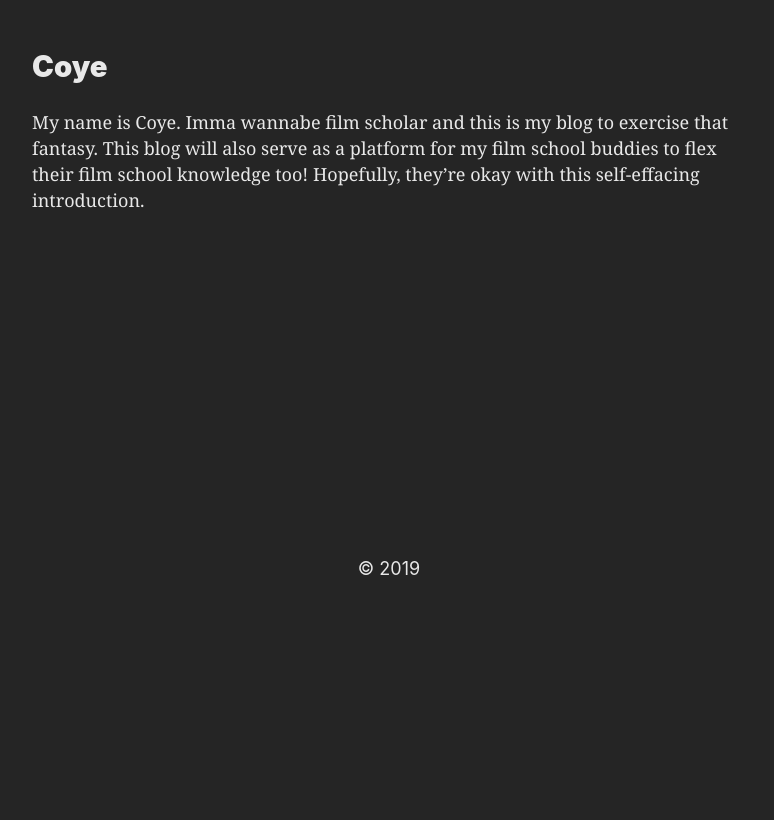
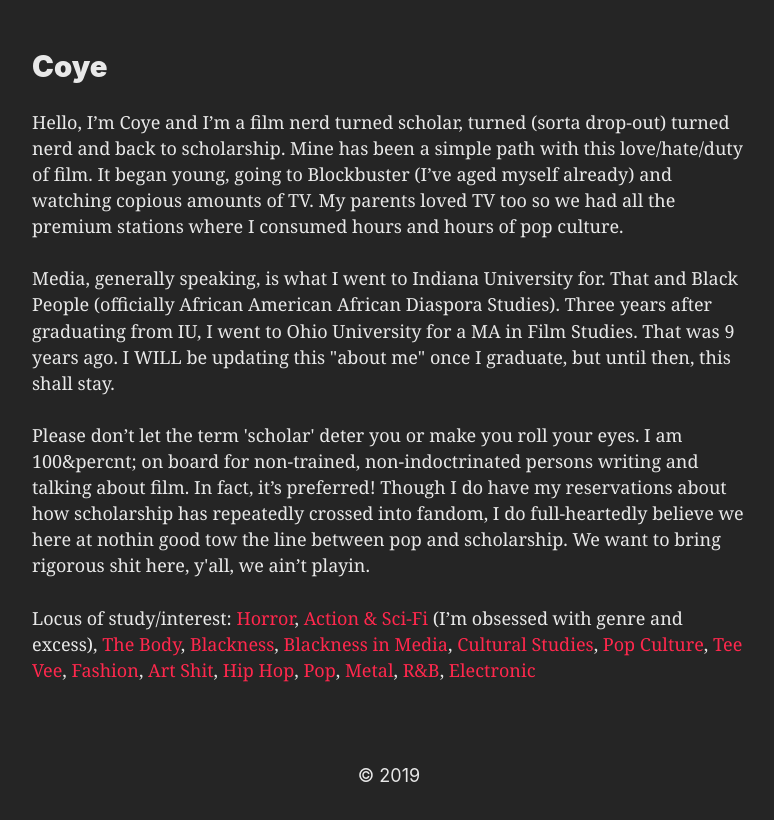
Before and after one commit to z336/movie-blog, a Gatsby site: page /about in a window 1280 px wide. Shown: the part 174-994 px from the top of the page, without its empty margins (251-1025 px from the left). Before the commit the page ends 800 px from the top, so only its background shows below. Built offline with nearby package versions, Linux system fonts and the light colour scheme; Gatsby itself is replaced by a stand-in of ours.

Commit message:
updated about me

```diff
--- a/src/pages/about.js
+++ b/src/pages/about.js
@@ -1,4 +1,5 @@
 import React from "react"
+import { Link } from "gatsby"
 
 import Layout from "../components/layout"
 import styles from "./about.module.scss"
@@ -11,10 +12,42 @@ const AboutPage = () => {
         <Head title="about" />
         <h2>Coye</h2>
         <p className={styles.about}>
-          My name is Coye. Imma wannabe film scholar and this is my blog to
-          exercise that fantasy. This blog will also serve as a platform for my
-          film school buddies to flex their film school knowledge too!
-          Hopefully, they’re okay with this self-effacing introduction.
+          Hello, I’m Coye and I’m a film nerd turned scholar, turned (sorta
+          drop-out) turned nerd and back to scholarship. Mine has been a simple
+          path with this love/hate/duty of film. It began young, going to
+          Blockbuster (I’ve aged myself already) and watching copious amounts of
+          TV. My parents loved TV too so we had all the premium stations where I
+          consumed hours and hours of pop culture.
+        </p>
+        <p className={styles.about}>
+          Media, generally speaking, is what I went to Indiana University for.
+          That and Black People (officially African American African Diaspora
+          Studies). Three years after graduating from IU, I went to Ohio
+          University for a MA in Film Studies. That was 9 years ago. I WILL be
+          updating this &quot;about me&quot; once I graduate, but until then,
+          this shall stay.
+        </p>
+        <p className={styles.about}>
+          Please don’t let the term &apos;scholar&apos; deter you or make you
+          roll your eyes. I am 100&percnt; on board for non-trained,
+          non-indoctrinated persons writing and talking about film. In fact,
+          it’s preferred! Though I do have my reservations about how scholarship
+          has repeatedly crossed into fandom, I do full-heartedly believe we
+          here at nothin good tow the line between pop and scholarship. We want
+          to bring rigorous shit here, y'all, we ain’t playin.
+        </p>
+        <p className={styles.about}>
+          Locus of study/interest: <Link to="/tags/">Horror</Link>,{" "}
+          <Link to="/tags/">Action &amp; Sci-Fi</Link> (I’m obsessed with genre
+          and excess), <Link to="/tags/">The Body</Link>,{" "}
+          <Link to="/tags/">Blackness</Link>,{" "}
+          <Link to="/tags/">Blackness in Media</Link>,{" "}
+          <Link to="/tags/">Cultural Studies</Link>,{" "}
+          <Link to="/tags/">Pop Culture</Link>, <Link to="/tags/">Tee Vee</Link>
+          , <Link to="/tags/">Fashion</Link>, <Link to="/tags/">Art Shit</Link>,{" "}
+          <Link to="/tags/">Hip Hop</Link>, <Link to="/tags/">Pop</Link>,{" "}
+          <Link to="/tags/">Metal</Link>, <Link to="/tags/">R&amp;B</Link>,{" "}
+          <Link to="/tags/">Electronic</Link>
         </p>
       </Layout>
     </div>
--- a/src/pages/about.module.scss
+++ b/src/pages/about.module.scss
@@ -1,3 +1,11 @@
 .about {
   font-family: "Georgia", serif;
+  a {
+    color: #ff284d;
+    text-decoration: none;
+  }
+
+  a:hover {
+    color: #cc203d;
+  }
 }
```
